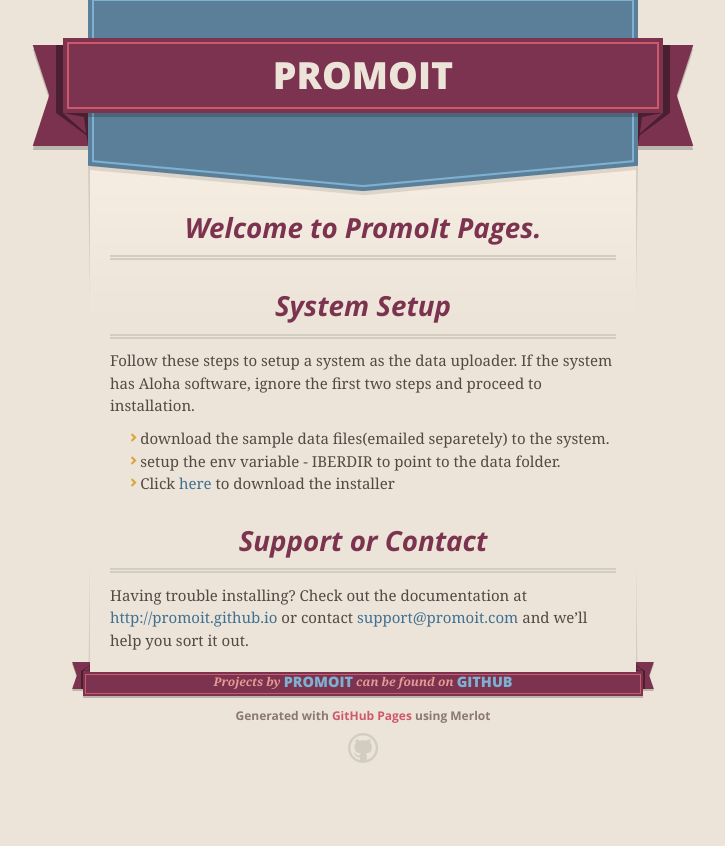
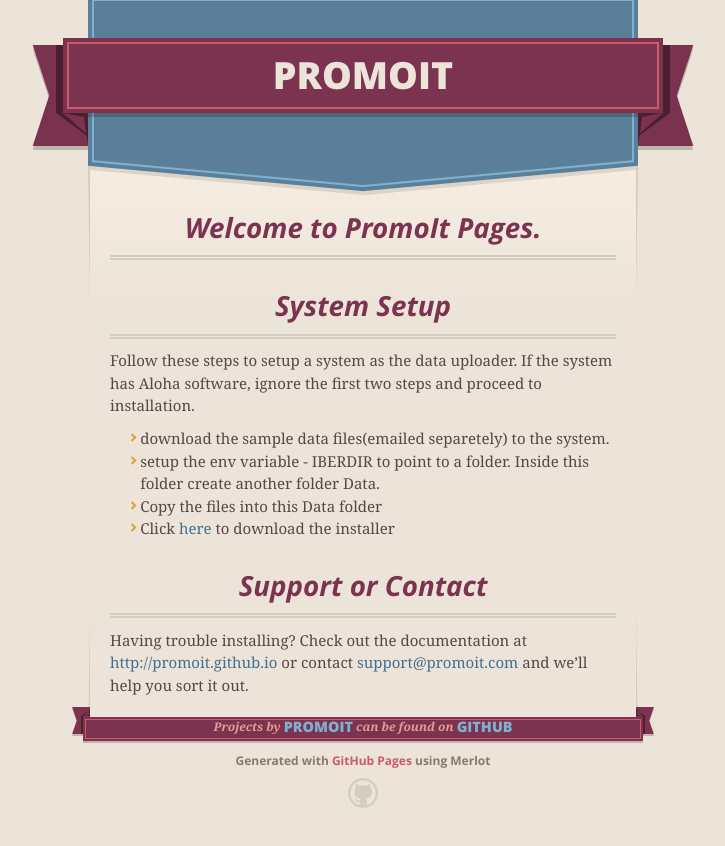
Before and after one commit to promoit/promoit.github.io, a plain HTML site: page index.html in a window 1280 px wide. Shown: the whole page, without its empty margins (277-1002 px from the left). Before the commit the page ends 803 px from the top, so only its background shows below. Drawn offline with nearby package versions, Linux system fonts and the light colour scheme.

Commit message:
Updated Steps to setup installer and path Updated Installer to repeat for every 40 mins

```diff
--- a/index.html
+++ b/index.html
@@ -53,7 +53,8 @@
 If the system has Aloha software, ignore the first two steps and proceed to installation.
 <ul>
   <li>download the sample data files(emailed separetely) to the system.</li>
-  <li>setup the env variable - IBERDIR to point to the data folder.</li>
+  <li>setup the env variable - IBERDIR to point to a folder. Inside this folder create another folder Data.</li>
+  <li>Copy the files into this Data folder</li>
   <li>Click <a href="PromoIT.msi">here</a> to download the installer</li>
 </ul>
 
```
Also changed, not shown: 1 other file.
